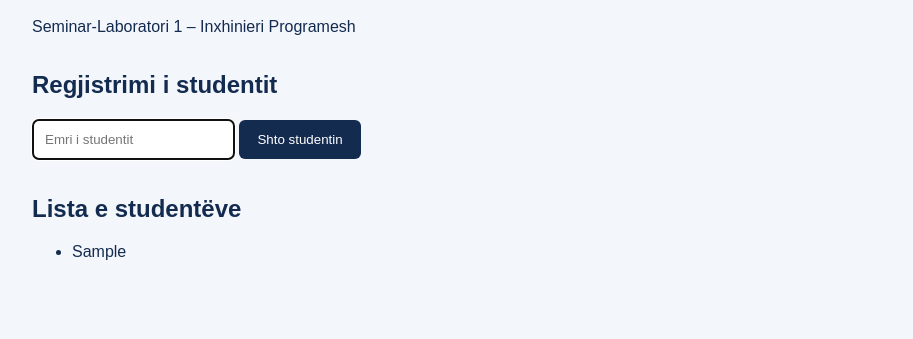
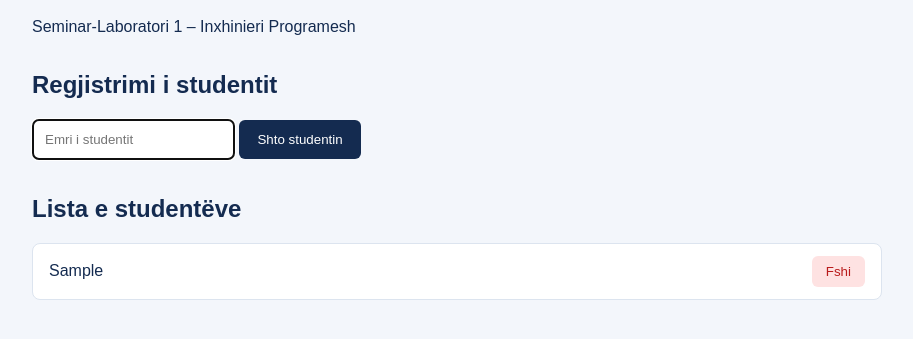
Before and after one commit to erlandalla/laboratori-1-menaxhimi-studenteve, a plain HTML site: page index.html in a window 1280 px wide. Both pictures are taken after typing "Sample" into the empty fields and a click on the button "Shto studentin". Shown: the part 159-498 px from the top of the page, without its empty margins (183-1096 px from the left). Drawn offline with Linux system fonts and the light colour scheme.

Commit message:
feat: add student deletion

```diff
--- a/css/styles.css
+++ b/css/styles.css
@@ -37,3 +37,39 @@ body {
   button:hover {
     background: #24558a;
   }
+
+  /* Lista e studentëve */
+
+#lista {
+  list-style: none;
+  padding: 0;
+}
+
+#lista li {
+  display: flex;
+  align-items: center;
+  justify-content: space-between;
+  gap: 16px;
+  padding: 12px 16px;
+  margin-bottom: 10px;
+  background: #ffffff;
+  border: 1px solid #dce4ef;
+  border-radius: 8px;
+}
+
+#lista li span {
+  font-weight: 500;
+}
+
+/* Butoni Fshi */
+
+.btn-fshi {
+  background: #fee2e2;
+  color: #b91c1c;
+  padding: 8px 14px;
+  border-radius: 6px;
+}
+
+.btn-fshi:hover {
+  background: #fecaca;
+}
--- a/js/script.js
+++ b/js/script.js
@@ -11,11 +11,30 @@ formulari.addEventListener("submit", function (event) {
     return;
   }
 
+  // Krijojmë elementin e studentit
   const studenti = document.createElement("li");
-  studenti.textContent = emri;
 
+  // Krijojmë tekstin e emrit
+  const emriStudentit = document.createElement("span");
+  emriStudentit.textContent = emri;
+
+  // Krijojmë butonin Fshi
+  const butoniFshi = document.createElement("button");
+  butoniFshi.textContent = "Fshi";
+  butoniFshi.type = "button";
+  butoniFshi.className = "btn-fshi";
+
+  // Funksioni i fshirjes
+  butoniFshi.addEventListener("click", function () {
+    studenti.remove();
+  });
+
+  // Shtojmë elementet në listë
+  studenti.appendChild(emriStudentit);
+  studenti.appendChild(butoniFshi);
   lista.appendChild(studenti);
 
+  // Pastrojmë formularin
   formulari.reset();
   fushaEmrit.focus();
 });
```
